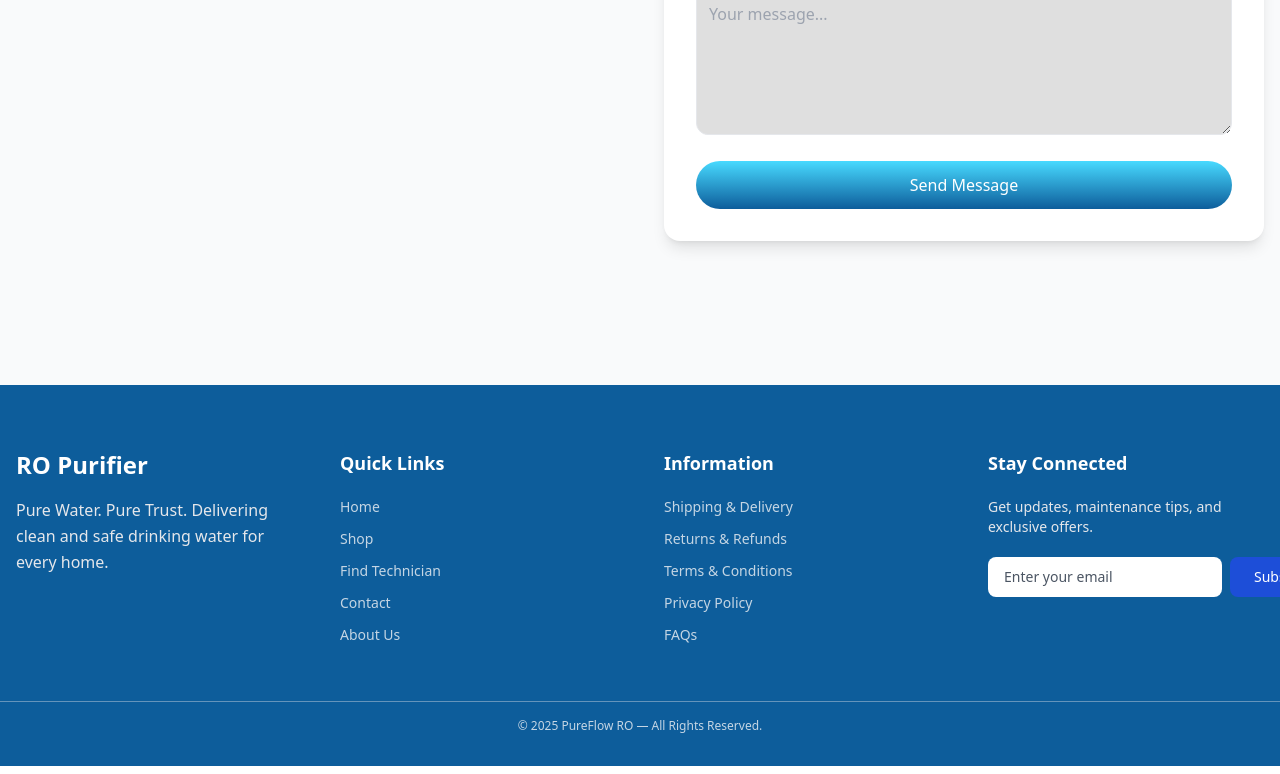
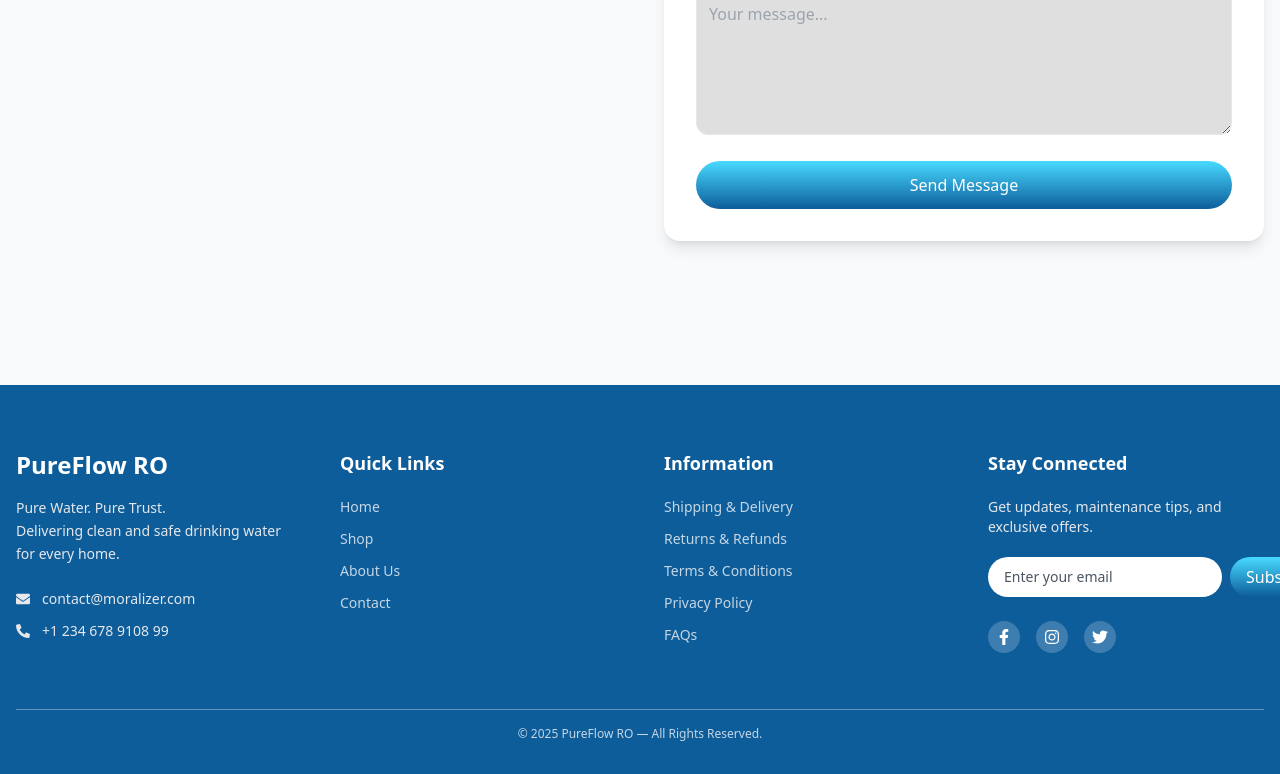
Before and after one commit to PTHARRISH/RO-Purifier, a React app in the folder frontend/: page /contact in a window 1280 px wide. Shown: the part 869-1643 px from the top of the page. Built offline with nearby package versions, Linux system fonts and the light colour scheme; the HTML template or start-up script is replaced by a standard one.

Commit message:
update Footer
Footer Component Updated social icons

```diff
--- a/frontend/src/reusableComponents/Footer.jsx
+++ b/frontend/src/reusableComponents/Footer.jsx
@@ -1,4 +1,15 @@
+import { useNavigate } from "react-router-dom";
+import {
+  FaFacebookF,
+  FaInstagram,
+  FaTwitter,
+  FaEnvelope,
+  FaPhoneAlt,
+} from "react-icons/fa";
+
 export default function Footer() {
+  const navigate = useNavigate();
+
   return (
     <footer className="bg-[#0D5D9B] text-white pt-16 pb-8 mt-20">
 
@@ -7,22 +18,33 @@ export default function Footer() {
 
         {/* Company Info */}
         <div>
-          <h3 className="text-2xl font-bold mb-4">RO Purifier</h3>
-          <p className="text-gray-200 leading-relaxed">
-            Pure Water. Pure Trust.
+          <h3 className="text-2xl font-bold mb-4">PureFlow RO</h3>
+          <p className="text-gray-200 leading-relaxed text-sm">
+            Pure Water. Pure Trust. <br />
             Delivering clean and safe drinking water for every home.
           </p>
+
+          {/* Contact */}
+          <div className="mt-6 space-y-3 text-sm text-gray-200">
+            <div className="flex items-center gap-3">
+              <FaEnvelope />
+              <span>contact@moralizer.com</span>
+            </div>
+            <div className="flex items-center gap-3">
+              <FaPhoneAlt />
+              <span>+1 234 678 9108 99</span>
+            </div>
+          </div>
         </div>
 
         {/* Quick Links */}
         <div>
           <h4 className="text-lg font-semibold mb-5">Quick Links</h4>
           <ul className="space-y-3 text-sm text-gray-100/80">
-            <li><a href="#" className="hover:text-white transition">Home</a></li>
-            <li><a href="#" className="hover:text-white transition">Shop</a></li>
-            <li><a href="#" className="hover:text-white transition">Find Technician</a></li>
-            <li><a href="#" className="hover:text-white transition">Contact</a></li>
-            <li><a href="#" className="hover:text-white transition">About Us</a></li>
+            <li onClick={() => navigate("/")} className="cursor-pointer hover:text-white">Home</li>
+            <li onClick={() => navigate("/products")} className="cursor-pointer hover:text-white">Shop</li>
+            <li onClick={() => navigate("/about")} className="cursor-pointer hover:text-white">About Us</li>
+            <li onClick={() => navigate("/contact")} className="cursor-pointer hover:text-white">Contact</li>
           </ul>
         </div>
 
@@ -30,11 +52,11 @@ export default function Footer() {
         <div>
           <h4 className="text-lg font-semibold mb-5">Information</h4>
           <ul className="space-y-3 text-sm text-gray-100/80">
-            <li><a href="#" className="hover:text-white transition">Shipping & Delivery</a></li>
-            <li><a href="#" className="hover:text-white transition">Returns & Refunds</a></li>
-            <li><a href="#" className="hover:text-white transition">Terms & Conditions</a></li>
-            <li><a href="#" className="hover:text-white transition">Privacy Policy</a></li>
-            <li><a href="#" className="hover:text-white transition">FAQs</a></li>
+            <li className="hover:text-white cursor-pointer">Shipping & Delivery</li>
+            <li className="hover:text-white cursor-pointer">Returns & Refunds</li>
+            <li className="hover:text-white cursor-pointer">Terms & Conditions</li>
+            <li className="hover:text-white cursor-pointer">Privacy Policy</li>
+            <li className="hover:text-white cursor-pointer">FAQs</li>
           </ul>
         </div>
 
@@ -49,20 +71,36 @@ export default function Footer() {
             <input
               type="email"
               placeholder="Enter your email"
-              className="flex-1 px-4 py-2.5 rounded-lg text-gray-900 text-sm focus:outline-none focus:ring-2 focus:ring-blue-400 placeholder:text-gray-600"
+              className="flex-1 px-4 py-2.5 rounded-full text-gray-900 text-sm
+                         outline-none focus:bg-[#EDFBFF] focus:ring-2 focus:ring-blue-300
+                         placeholder:text-gray-600 transition"
             />
             <button
               type="submit"
-              className="bg-blue-700 hover:bg-blue-800 px-6 py-2.5 rounded-lg text-sm font-medium transition"
+              className="bg-gradient-to-b from-[#48DAFF] to-[#0D5D9B]
+                         text-white px-4 py-2 rounded-full hover:opacity-90 transition"
             >
               Subscribe
             </button>
           </form>
+
+          {/* Social Icons */}
+          <div className="flex gap-4 mt-6">
+            <div className="bg-white/20 p-2 rounded-full hover:bg-white/30 cursor-pointer">
+              <FaFacebookF />
+            </div>
+            <div className="bg-white/20 p-2 rounded-full hover:bg-white/30 cursor-pointer">
+              <FaInstagram />
+            </div>
+            <div className="bg-white/20 p-2 rounded-full hover:bg-white/30 cursor-pointer">
+              <FaTwitter />
+            </div>
+          </div>
         </div>
       </div>
 
       {/* Divider */}
-      <div className="w-full mt-14">
+      <div className="max-w-7xl mx-auto px-4 mt-14">
         <hr className="border-gray-200/40" />
       </div>
 
@@ -70,7 +108,6 @@ export default function Footer() {
       <div className="text-center text-gray-100/80 text-xs mt-4">
         © {new Date().getFullYear()} PureFlow RO — All Rights Reserved.
       </div>
-
     </footer>
   );
 }
```
